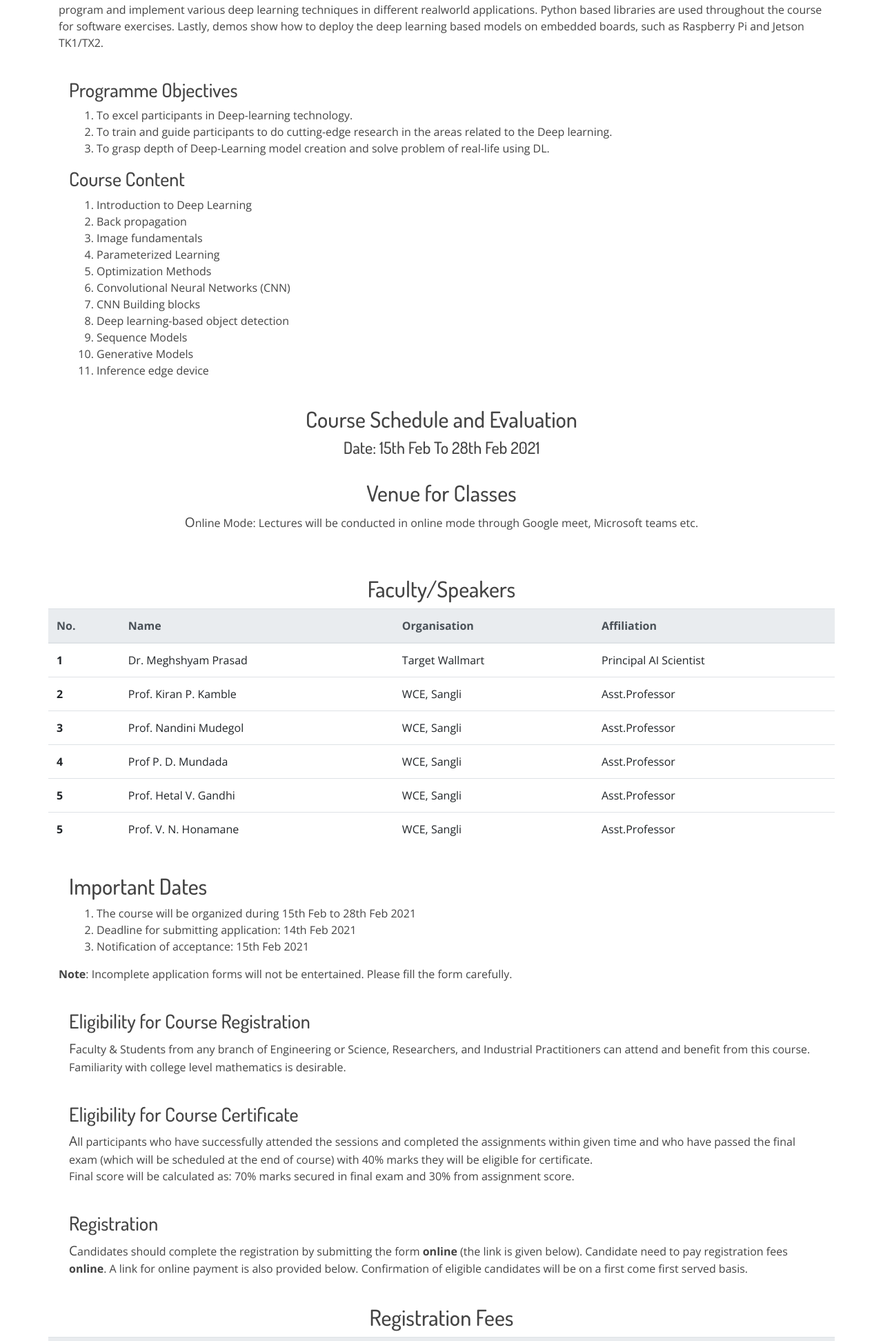
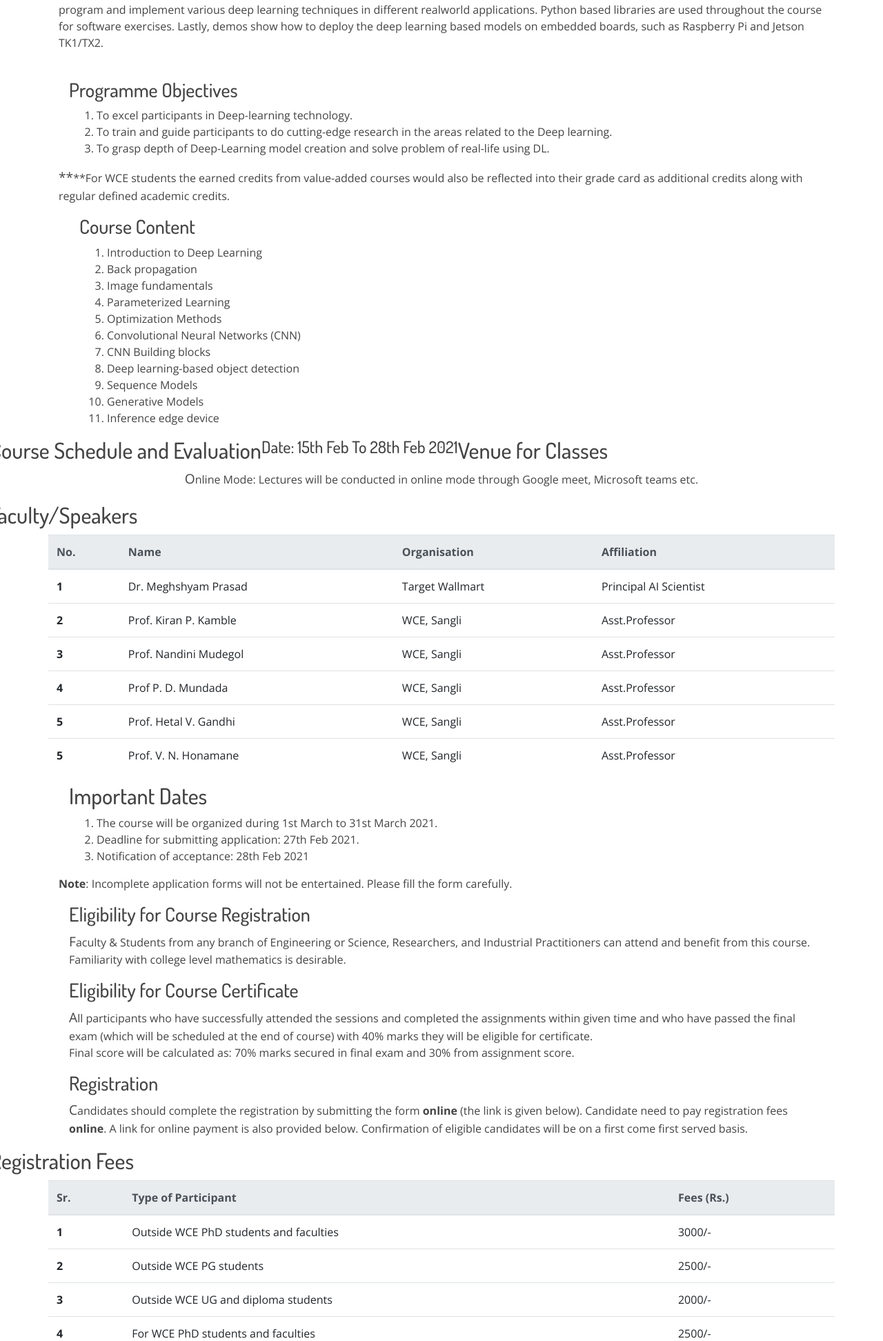
Before and after one commit to Teknath-jha/WCECourses, a Django app: page /deepLearning in a window 1280 px wide. Shown: the part 323-2267 px from the top of the page at 69% size. Run offline with Django 3.2, Linux system fonts and the light colour scheme; some libraries are stand-ins or nearby versions; some web fonts are replaced.

Commit message:
Update deepLearning.html
update deep learning data

```diff
--- a/WCECourses/WCECourses/templates/deepLearning.html
+++ b/WCECourses/WCECourses/templates/deepLearning.html
@@ -26,6 +26,11 @@
             </ol>
         </div>
     </div>
+    <div class="container">
+    <p><span style="font-size: 1.2rem">**</span>**For WCE students the earned credits from value-added courses would also be
+reflected into their grade card as additional credits along with regular defined
+academic credits.
+</p>
     <div class="container">
         <div class="col-md-12">
             <div class="d-flex justify-content-start">
@@ -126,9 +131,9 @@
             <h2>Important Dates</h2>
         </div>
         <ol type="1">
-            <li>The course will be organized during 15th Feb to 28th Feb 2021</li>
-            <li>Deadline for submitting application: 14th Feb 2021</li>
-            <li>Notification of acceptance: 15th Feb 2021</li>
+            <li>The course will be organized during 1st March to 31st March 2021.</li>
+            <li>Deadline for submitting application: 27th Feb 2021.</li>
+            <li>Notification of acceptance: 28th Feb 2021</li>
         </ol>
     </div>
     <p><strong>Note</strong>: Incomplete application forms will not be entertained. Please fill the form carefully.</p>
@@ -178,15 +183,36 @@
         </tr>
     </thead>
     <tbody>
+
         <tr>
             <th scope="row">1</th>
-            <td>Attendees</td>
-            <td>2500</td>
+            <td>Outside WCE PhD students and faculties</td>
+            <td>3000/-</td>
         </tr>
         <tr>
             <th scope="row">2</th>
-            <td>Attendees + Certification</td>
-            <td>3000</td>
+            <td>Outside WCE PG students</td>
+            <td>2500/-</td>
+        </tr>
+         <tr>
+            <th scope="row">3</th>
+            <td>Outside WCE UG and diploma students</td>
+            <td>2000/-</td>
+        </tr>
+         <tr>
+            <th scope="row">4</th>
+            <td>For WCE PhD students and faculties</td>
+            <td>2500/-</td>
+        </tr>
+         <tr>
+            <th scope="row">5</th>
+            <td>For WCE PG Students </td>
+            <td>2000/-</td>
+        </tr>
+         <tr>
+            <th scope="row">6</th>
+            <td>For WCE UG and Diploma students </td>
+            <td>1500/-</td>
         </tr>
     </tbody>
 </table>
```
